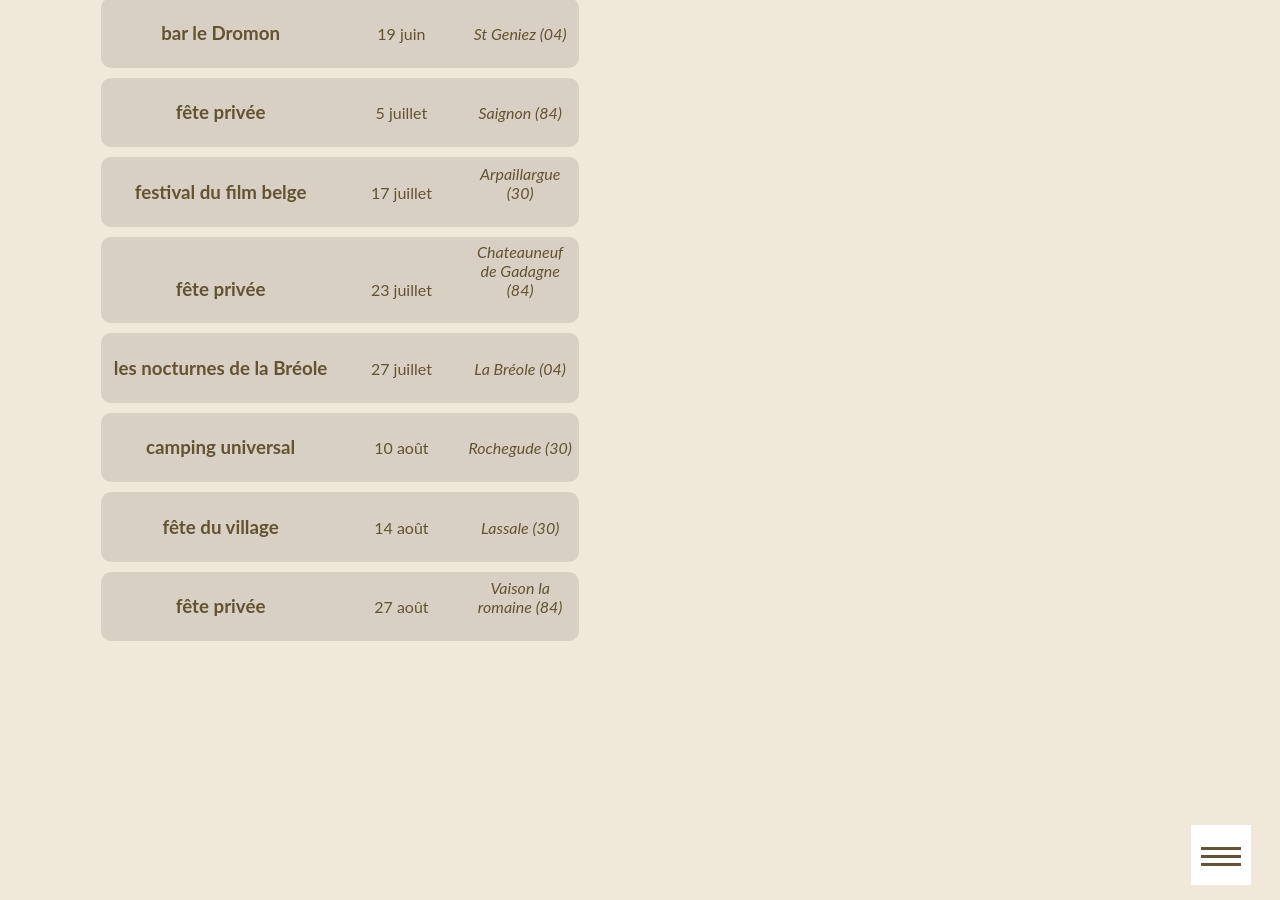
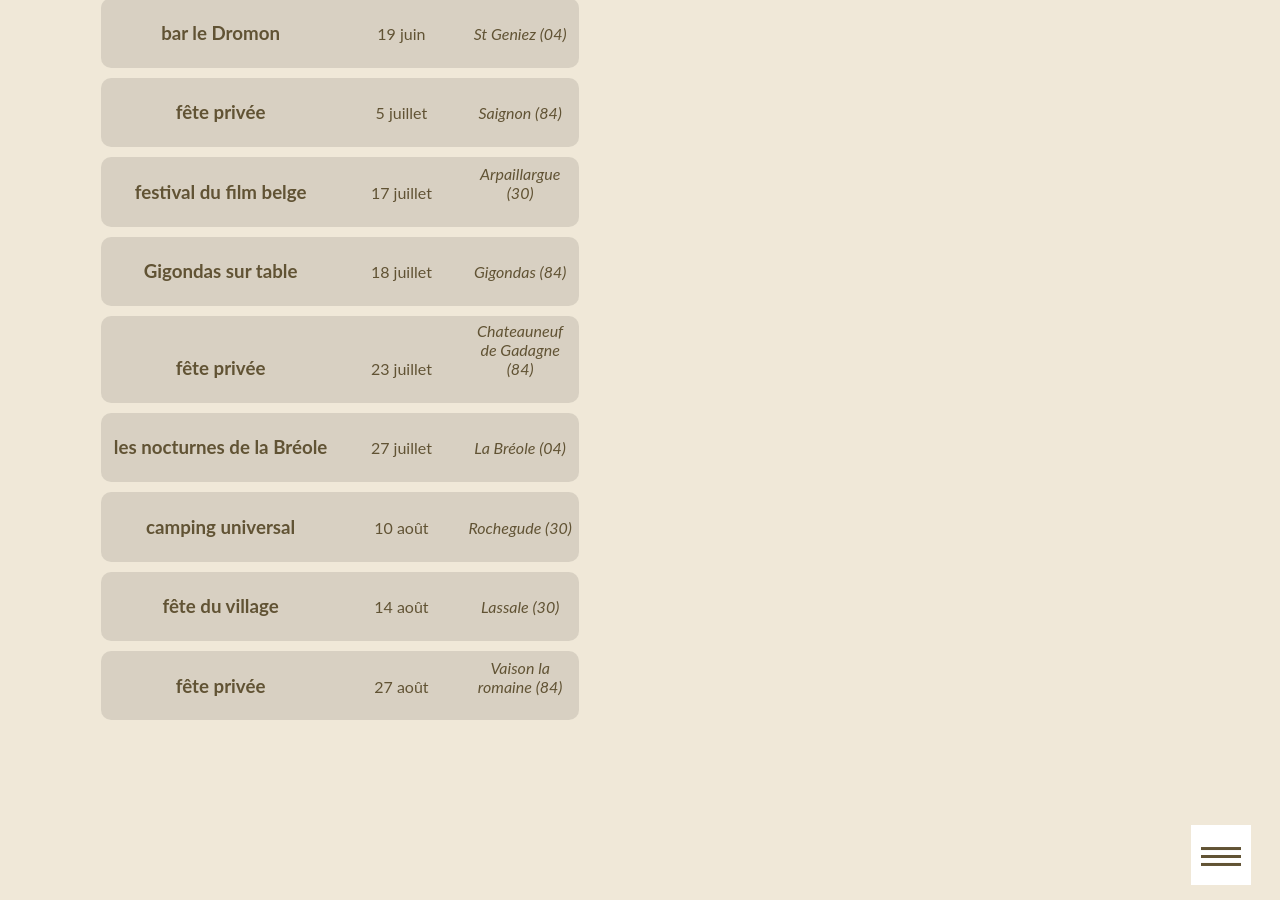
Before and after one commit to ftmftrs/ftmftrs.github.io, a Jekyll site: the page built from concert/index.html, in a window 1280 px wide and 900 px high, scrolled down 2029 px. Built offline with Jekyll 4.4.1, drawn with Linux system fonts in a browser that asks for light colours; Markdown is read by kramdown in place of the engine named in the settings; comment, search, counter and statistics services are not loaded.

Commit message:
Update concerts2016.yml

```diff
--- a/_data/concerts2016.yml
+++ b/_data/concerts2016.yml
@@ -68,6 +68,10 @@
   date: 17 juillet
   address: Arpaillargue (30)
 
+- title: Gigondas sur table
+  date: 18 juillet
+  address: Gigondas (84)
+
 - title: fête privée
   date: 23 juillet
   address: Chateauneuf de Gadagne (84)
```
